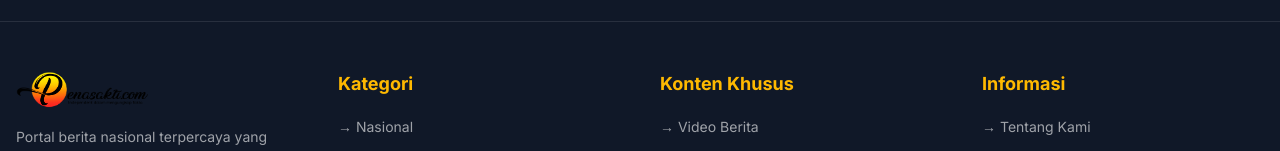
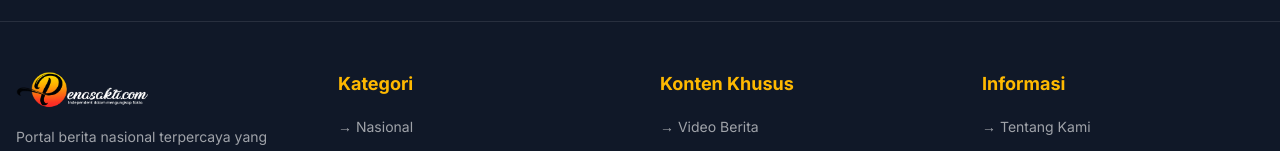
Before and after one commit to baranashira05-hash/penasakti, a Next.js app: page / in a window 1280 px wide. Shown: the part 2058-2209 px from the top of the page. Built offline with nearby package versions, Linux system fonts and the light colour scheme; no server answers; the database is empty.

Commit message:
fix: ganti logo footer dengan versi putih agar terbaca di background gelap

```diff
--- a/src/components/layout/Footer.tsx
+++ b/src/components/layout/Footer.tsx
@@ -30,9 +30,9 @@ export default function Footer() {
           <div className="lg:col-span-1">
             <Link href="/" className="flex items-center gap-2 mb-4">
               <img
-                src="/logo-penasakti.png"
+                src="/logo-penasakti-white.png"
                 alt="PenaSakti"
-                className="h-10 w-auto max-w-[160px] object-contain brightness-110 contrast-110"
+                className="h-10 w-auto max-w-[160px] object-contain"
               />
             </Link>
             <p className="text-white/60 text-sm leading-relaxed mb-6">
```
Also changed, not shown: public/logo-penasakti-white.png (added).
